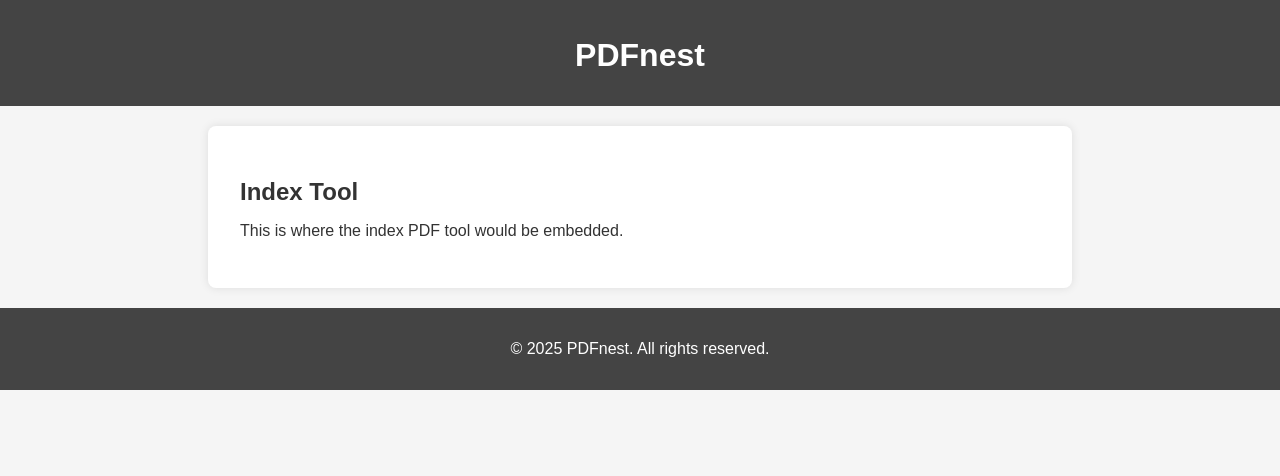
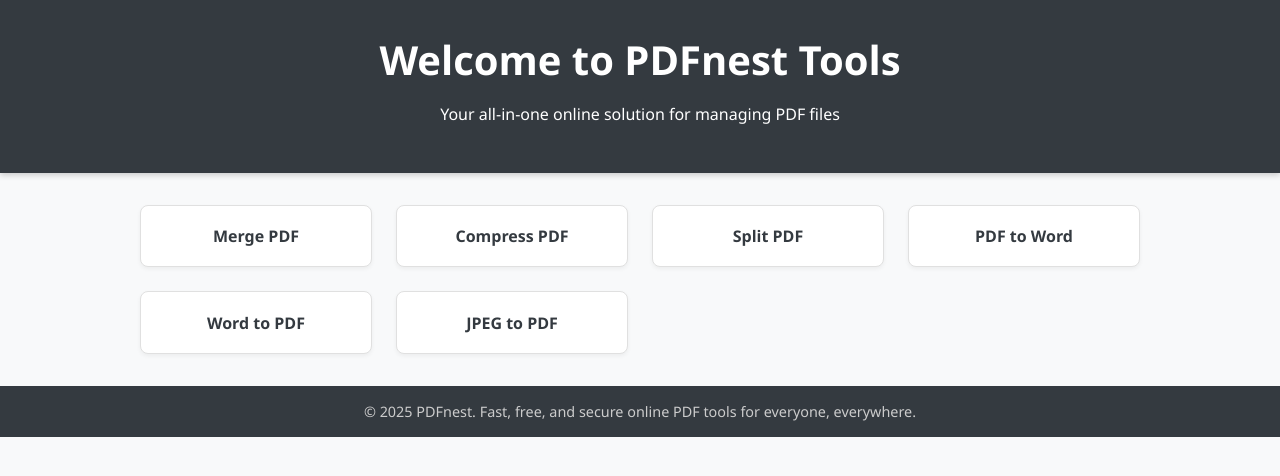
Before and after one commit to PDFnest11/PDFnest, a plain HTML site: page index.html in a window 1280 px wide. Drawn offline with Linux system fonts and the light colour scheme; files that its build step writes are made by us from their sources.

Commit message:
Update index.html

```diff
--- a/index.html
+++ b/index.html
@@ -1,47 +1,125 @@
 <!DOCTYPE html>
 <html lang="en">
+
 <head>
     <meta charset="UTF-8">
     <meta name="viewport" content="width=device-width, initial-scale=1.0">
-    <title>PDFnest Tools - Index</title>
-    <link rel="stylesheet" href="style.css">
+    <title>PDFnest Tools - Free Online PDF Tools</title>
+    <link rel="icon" href="assets/favicon.ico" type="image/x-icon">
+    <link rel="stylesheet" href="assets/style.css">
+    <script async src="https://pagead2.googlesyndication.com/pagead/js/adsbygoogle.js?client=ca-pub-8874841136787636" crossorigin="anonymous"></script>
+    <style>
+        body {
+            font-family: 'Segoe UI', Tahoma, Geneva, Verdana, sans-serif;
+            margin: 0;
+            padding: 0;
+            background-color: #f8f9fa;
+        }
 
-<script async src="https://pagead2.googlesyndication.com/pagead/js/adsbygoogle.js?client=ca-pub-8874841136787636"
-     crossorigin="anonymous"></script>
+        header {
+            background-color: #343a40;
+            color: #fff;
+            padding: 2rem;
+            text-align: center;
+            box-shadow: 0 2px 6px rgba(0, 0, 0, 0.2);
+        }
 
+        header h1 {
+            margin: 0;
+            font-size: 2.5rem;
+        }
+
+        .container {
+            max-width: 1000px;
+            margin: 2rem auto;
+            padding: 0 1rem;
+        }
+
+        .tool-grid {
+            display: grid;
+            grid-template-columns: repeat(auto-fit, minmax(220px, 1fr));
+            gap: 1.5rem;
+        }
+
+        .tool {
+            background: #fff;
+            padding: 1.2rem;
+            text-align: center;
+            border-radius: 8px;
+            border: 1px solid #e0e0e0;
+            box-shadow: 0 2px 4px rgba(0, 0, 0, 0.05);
+            transition: transform 0.2s ease;
+        }
+
+        .tool:hover {
+            transform: translateY(-5px);
+            box-shadow: 0 4px 10px rgba(0, 0, 0, 0.1);
+        }
+
+        .tool a {
+            text-decoration: none;
+            color: #343a40;
+            font-weight: bold;
+        }
+
+        .adsense-top, .adsense-bottom {
+            margin: 2rem 0;
+            text-align: center;
+        }
+
+        footer {
+            background-color: #343a40;
+            color: #ccc;
+            text-align: center;
+            padding: 1rem;
+            font-size: 0.9rem;
+            margin-top: 2rem;
+        }
+    </style>
 </head>
+
 <body>
     <header>
-        <h1>PDFnest</h1>
+        <h1>Welcome to PDFnest Tools</h1>
+        <p>Your all-in-one online solution for managing PDF files</p>
     </header>
 
+    <div class="container">
+        <div class="adsense-top">
+            <!-- Top Ad Slot -->
             <ins class="adsbygoogle"
-     style="display:block; text-align:center; margin: 20px auto;"
+                style="display:block"
                 data-ad-client="ca-pub-8874841136787636"
                 data-ad-slot="1234567890"
                 data-ad-format="auto"
                 data-full-width-responsive="true"></ins>
-<script>
-     (adsbygoogle = window.adsbygoogle || []).push({});
-</script>
+            <script>(adsbygoogle = window.adsbygoogle || []).push({});</script>
+        </div>
 
-    <main>
-        <h2>Index Tool</h2>
-        <p>This is where the index PDF tool would be embedded.</p>
-    </main>
+        <div class="tool-grid">
+            <div class="tool"><a href="merge.html">Merge PDF</a></div>
+            <div class="tool"><a href="compress.html">Compress PDF</a></div>
+            <div class="tool"><a href="split.html">Split PDF</a></div>
+            <div class="tool"><a href="pdf-to-word.html">PDF to Word</a></div>
+            <div class="tool"><a href="word-to-pdf.html">Word to PDF</a></div>
+            <div class="tool"><a href="jpeg-to-pdf.html">JPEG to PDF</a></div>
+        </div>
 
+        <div class="adsense-bottom">
+            <!-- Bottom Ad Slot -->
             <ins class="adsbygoogle"
-     style="display:block; text-align:center; margin: 20px auto;"
+                style="display:block"
                 data-ad-client="ca-pub-8874841136787636"
-     data-ad-slot="1234567890"
+                data-ad-slot="0987654321"
                 data-ad-format="auto"
                 data-full-width-responsive="true"></ins>
-<script>
-     (adsbygoogle = window.adsbygoogle || []).push({});
-</script>
+            <script>(adsbygoogle = window.adsbygoogle || []).push({});</script>
+        </div>
+    </div>
 
     <footer>
-        <p>&copy; 2025 PDFnest. All rights reserved.</p>
+        &copy; 2025 PDFnest. Fast, free, and secure online PDF tools for everyone, everywhere.
     </footer>
 </body>
+
 </html>
```
Lines whose indentation alone changed are shown as unchanged.
